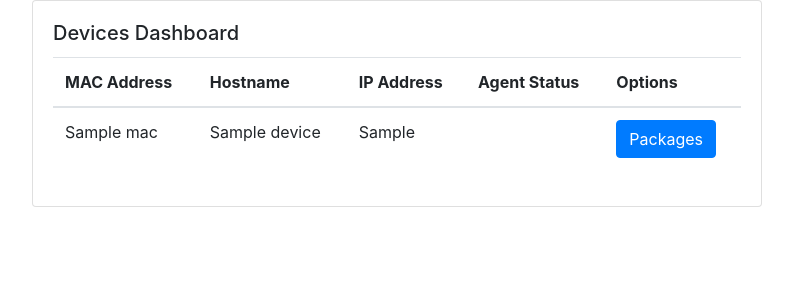
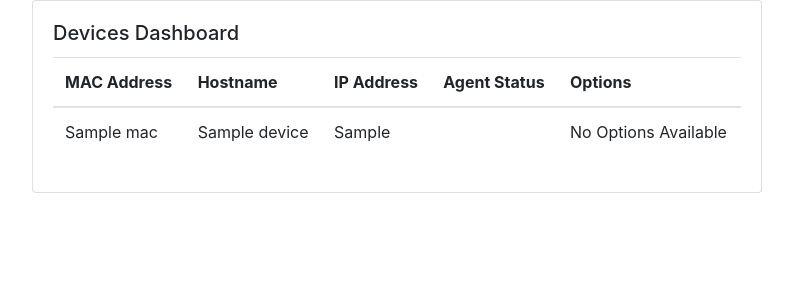
Before and after one commit to RebSheb/comp3000-project, a Python web app: template Website/console/authenticated/templates/dashboard.jinja2 in a window 1280 px wide. Shown: the part 56-356 px from the top of the page, without its empty margins (243-1036 px from the left). Run offline with Jinja, Linux system fonts and the light colour scheme; the template is opened without the code that fills it: most values are stand-ins (such as "Sample title", 1, 10 or a date in 2020); some libraries are stand-ins or nearby versions.

Commit message:
Only show options if agent is installed

```diff
--- a/Website/console/authenticated/templates/dashboard.jinja2
+++ b/Website/console/authenticated/templates/dashboard.jinja2
@@ -32,7 +32,11 @@
                             <td>{{device["ip"]}}</td>
                             <td>{{device["has_agent"]}}</td>
                             <td>
+                                {% if device["has_agent"] == "Installed" %}
                                 <a href="{{url_for('authenticated.view_packages', mac=device['mac'])}}" role="button" class="btn btn-primary">Packages</a>
+                                {% else %}
+                                No Options Available
+                                {% endif %}
                             </td>
                         </tr>
                         {% endfor %}
```
